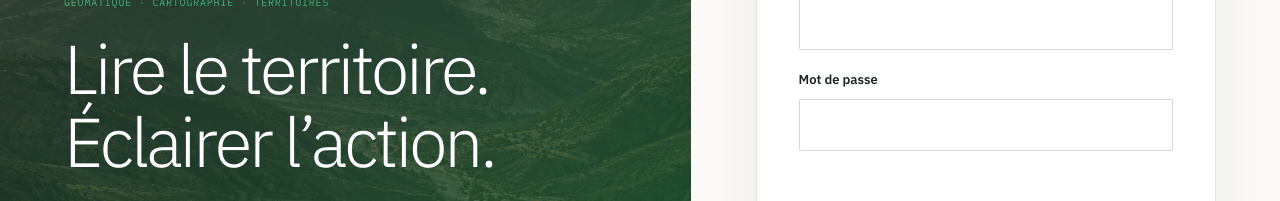
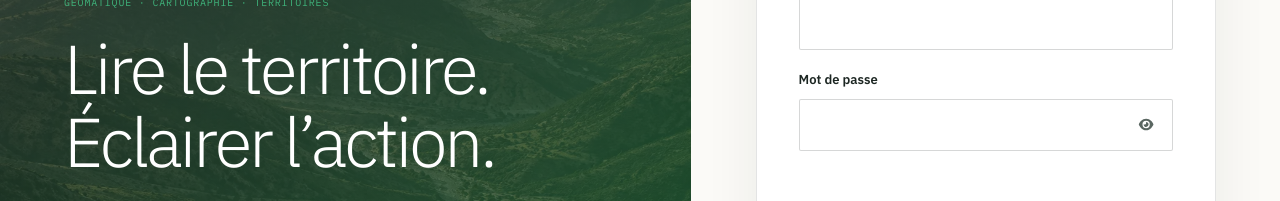
Before and after one commit to yassinejoundi/geoanalysis-ma, a Next.js app: page /admin in a window 1280 px wide. Shown: the part 283-484 px from the top of the page. Built offline with nearby package versions, Linux system fonts and the light colour scheme.

Commit message:
feat(admin): add password visibility toggle

```diff
--- a/app/globals.css
+++ b/app/globals.css
@@ -3933,6 +3933,35 @@ a.partner-card-link:hover {
   outline-color: var(--brand);
 }
 
+.admin-password-control {
+  position: relative;
+}
+
+.admin-sign-in-form .admin-password-control input {
+  padding-right: 54px;
+}
+
+.admin-password-toggle {
+  position: absolute;
+  top: 50%;
+  right: 6px;
+  display: grid;
+  width: 40px;
+  height: 40px;
+  padding: 0;
+  transform: translateY(-50%);
+  place-items: center;
+  border: 0;
+  border-radius: 2px;
+  background: transparent;
+  color: var(--muted);
+  cursor: pointer;
+}
+
+.admin-password-toggle:hover {
+  color: var(--brand);
+}
+
 .admin-sign-in-form .admin-action {
   min-height: 52px;
   justify-content: center;
--- a/components/(admin)/sign-in/admin-sign-in-form.tsx
+++ b/components/(admin)/sign-in/admin-sign-in-form.tsx
@@ -3,6 +3,8 @@
 import { useState, type FormEvent } from "react";
 import { useRouter } from "next/navigation";
 import { createAuthClient } from "@neondatabase/auth/next";
+import { faEye, faEyeSlash } from "@fortawesome/free-solid-svg-icons";
+import { FontAwesomeIcon } from "@fortawesome/react-fontawesome";
 
 const authClient = createAuthClient();
 
@@ -10,6 +12,7 @@ export function AdminSignInForm() {
   const router = useRouter();
   const [busy, setBusy] = useState(false);
   const [error, setError] = useState("");
+  const [showPassword, setShowPassword] = useState(false);
 
   async function handleSubmit(event: FormEvent<HTMLFormElement>) {
     event.preventDefault();
@@ -38,10 +41,21 @@ export function AdminSignInForm() {
         <span>Adresse e-mail</span>
         <input id="admin-sign-in-email" name="email" type="email" autoComplete="username" maxLength={254} required />
       </label>
-      <label className="admin-field" htmlFor="admin-sign-in-password">
-        <span>Mot de passe</span>
-        <input id="admin-sign-in-password" name="password" type="password" autoComplete="current-password" maxLength={128} required />
-      </label>
+      <div className="admin-field">
+        <label htmlFor="admin-sign-in-password">Mot de passe</label>
+        <div className="admin-password-control">
+          <input id="admin-sign-in-password" name="password" type={showPassword ? "text" : "password"} autoComplete="current-password" maxLength={128} required />
+          <button
+            className="admin-password-toggle"
+            type="button"
+            aria-label={showPassword ? "Masquer le mot de passe" : "Afficher le mot de passe"}
+            aria-pressed={showPassword}
+            onClick={() => setShowPassword((visible) => !visible)}
+          >
+            <FontAwesomeIcon icon={showPassword ? faEyeSlash : faEye} aria-hidden="true" />
+          </button>
+        </div>
+      </div>
       <p className="admin-sign-in-error" role="status" aria-live="polite">{error}</p>
       <button className="admin-action admin-action-primary" type="submit" disabled={busy}>
         {busy ? "Connexion…" : "Se connecter"}
--- a/package.json
+++ b/package.json
@@ -12,6 +12,9 @@
     "admin:create": "node scripts/create-admin.mjs"
   },
   "dependencies": {
+    "@fortawesome/fontawesome-svg-core": "^7.3.1",
+    "@fortawesome/free-solid-svg-icons": "^7.3.1",
+    "@fortawesome/react-fontawesome": "^3.5.0",
     "@neondatabase/auth": "^0.5.0-beta",
     "@neondatabase/serverless": "^1.1.0",
     "cloudinary": "^2.11.0",
```
Also changed, not shown: 1 other file (tests, documents, lock files or other folders).
